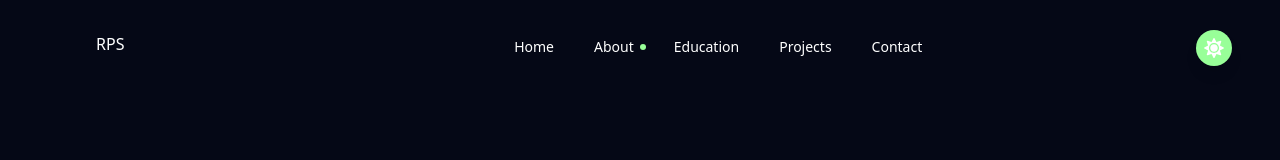
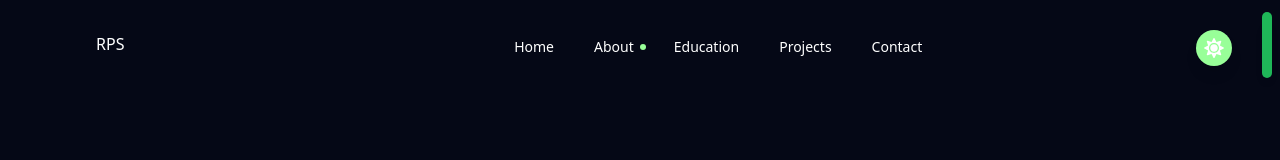
Before and after one commit to lord-rudra0/My-Portfolio, a React (Vite) app: page /about in a window 1280 px wide. Shown: the top 160 px of the page. Built offline with nearby package versions, Linux system fonts and the light colour scheme.

Commit message:
Add ScrollProgress component and integrate it into App; update About page to dispatch slide change events

```diff
--- a/src/App.jsx
+++ b/src/App.jsx
@@ -5,6 +5,7 @@ import AOS from 'aos';
 import 'aos/dist/aos.css';
 import { ThemeProvider, useTheme } from './context/ThemeContext';
 import Navbar from './components/Navbar';
+import ScrollProgress from './components/ScrollProgress';
 import Home from './pages/Home';
 import About from './pages/About';
 import Projects from './pages/Projects';
@@ -48,6 +49,7 @@ function AppContent() {
       <div className="flex flex-col min-h-screen relative z-0 bg-primary transition-colors duration-300 dark:bg-black light:bg-white">
         <ThemeTransition isTransitioning={isTransitioning} />
         <Navbar />
+        <ScrollProgress />
         <main className="flex-grow">
           <div className="w-full">
             <div className="max-w-screen-2xl mx-auto px-4 md:px-8">
--- /dev/null
+++ b/src/components/ScrollProgress.jsx
@@ -0,0 +1,84 @@
+import { useEffect, useState } from 'react';
+
+export default function ScrollProgress() {
+  const [active, setActive] = useState(0);
+  const [total, setTotal] = useState(0);
+  const [rightOffset, setRightOffset] = useState(8); // px from right edge
+  const [markerHeight, setMarkerHeight] = useState(16);
+
+  useEffect(() => {
+    function onSlide(e) {
+      const { activeIndex, totalSlides } = e.detail || {};
+      setActive(typeof activeIndex === 'number' ? activeIndex : 0);
+      setTotal(typeof totalSlides === 'number' ? totalSlides : 0);
+    }
+
+    window.addEventListener('aboutSlideChange', onSlide);
+    return () => window.removeEventListener('aboutSlideChange', onSlide);
+  }, []);
+
+  // Measure vertical scrollbar width. If invisible (overlay scrollbars), fallback to small offset.
+  useEffect(() => {
+    function measure() {
+      const outer = document.createElement('div');
+      outer.style.visibility = 'hidden';
+      outer.style.width = '100px';
+      outer.style.msOverflowStyle = 'scrollbar'; // needed for WinJS
+      document.body.appendChild(outer);
+      const widthNoScroll = outer.clientWidth;
+      // force scrollbar
+      outer.style.overflow = 'scroll';
+      const inner = document.createElement('div');
+      inner.style.width = '100%';
+      outer.appendChild(inner);
+      const widthWithScroll = inner.clientWidth;
+      outer.parentNode.removeChild(outer);
+
+      const scrollbarWidth = Math.max(0, widthNoScroll - widthWithScroll);
+
+      // If scrollbarWidth is 0 (overlay scrollbars), place marker near edge (8px)
+      if (scrollbarWidth > 0) {
+        // place marker centered in scrollbar track
+        const markerW = 10;
+        setRightOffset(Math.max(6, Math.round((scrollbarWidth - markerW) / 2)));
+      } else {
+        setRightOffset(8);
+      }
+
+      // compute marker height proportional to viewport and total slides
+      const h = Math.max(12, Math.floor(window.innerHeight / Math.max(3, total * 3)));
+      setMarkerHeight(h);
+    }
+
+    measure();
+    window.addEventListener('resize', measure);
+    return () => window.removeEventListener('resize', measure);
+  }, [total]);
+
+  if (!total) return null;
+
+  // compute vertical position mapped to viewport
+  const padding = 12; // px top/bottom padding
+  const maxTop = window.innerHeight - markerHeight - padding * 2;
+  const top = Math.round((active / Math.max(1, total - 1)) * maxTop) + padding;
+
+  return (
+    <div
+      aria-hidden="true"
+      className="fixed top-0 z-50 hidden md:block pointer-events-none"
+      style={{ right: rightOffset, height: '100vh', width: '0px' }}
+    >
+      <div
+        className="absolute rounded-full bg-green-500/95 shadow-lg"
+        style={{
+          width: 10,
+          height: markerHeight,
+          right: 0,
+          top,
+          transition: 'top 0.3s cubic-bezier(.2,.9,.3,1), height 0.25s',
+          opacity: 0.98,
+        }}
+      />
+    </div>
+  );
+}
--- a/src/pages/About.jsx
+++ b/src/pages/About.jsx
@@ -27,13 +27,32 @@ const About = () => {
   const isLargeScreen = window.matchMedia('(min-width: 768px)').matches; // Check for screen size
   const [activeIndex, setActiveIndex] = useState(0);
   const educationRef = useRef(null);
+  const totalSlides = 4; // Intro, Education, Skills, Contact
 
   useEffect(() => {
     if (activeIndex === 1 && educationRef.current) {
       // Ensure the education container is scrolled to top when activated
       educationRef.current.scrollTop = 0;
     }
+
+    // dispatch custom event so global scroll progress can react
+    const ev = new CustomEvent('aboutSlideChange', { detail: { activeIndex, totalSlides } });
+    window.dispatchEvent(ev);
   }, [activeIndex]);
+
+  // initialize indicator on mount
+  useEffect(() => {
+    const ev = new CustomEvent('aboutSlideChange', { detail: { activeIndex: 0, totalSlides } });
+    window.dispatchEvent(ev);
+  }, []);
+
+  // Hide native scrollbar visuals for the About full-page experience while mounted
+  useEffect(() => {
+    document.body.classList.add('hide-scrollbar');
+    return () => {
+      document.body.classList.remove('hide-scrollbar');
+    };
+  }, []);
 
   return (
     <motion.div
```
